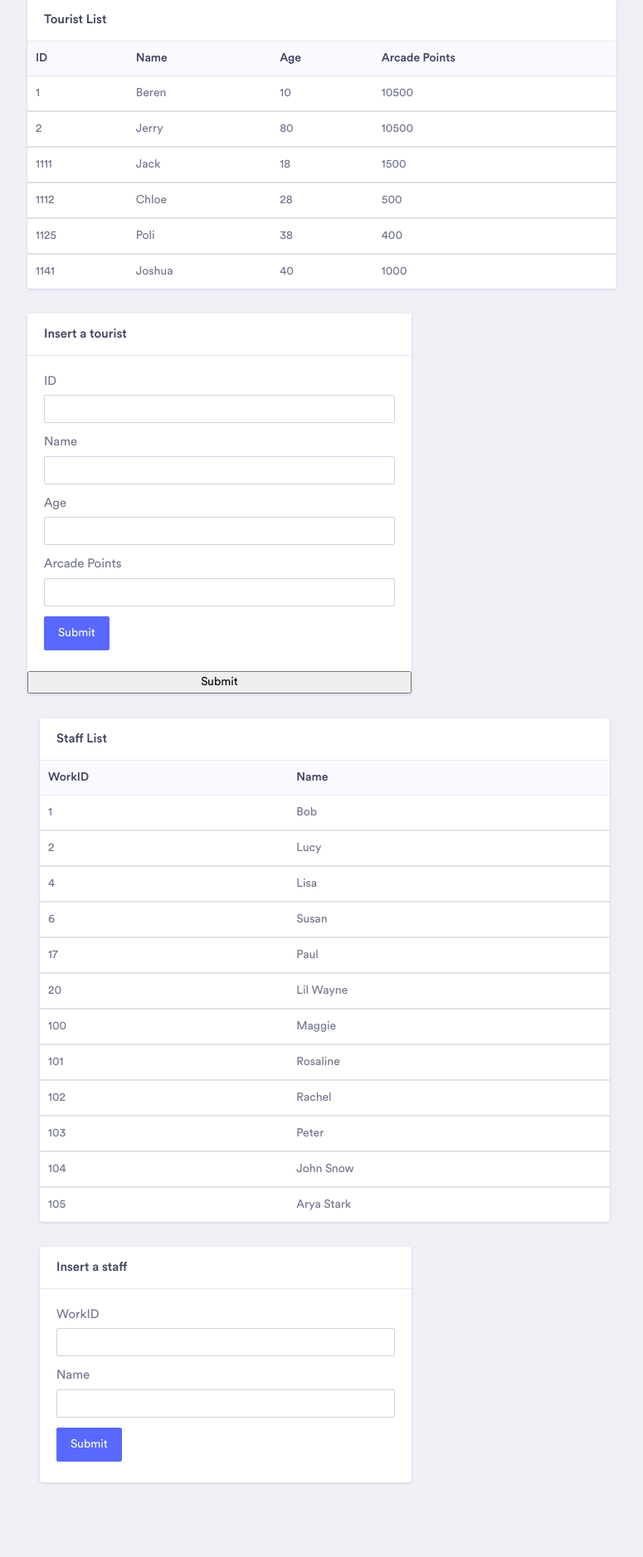
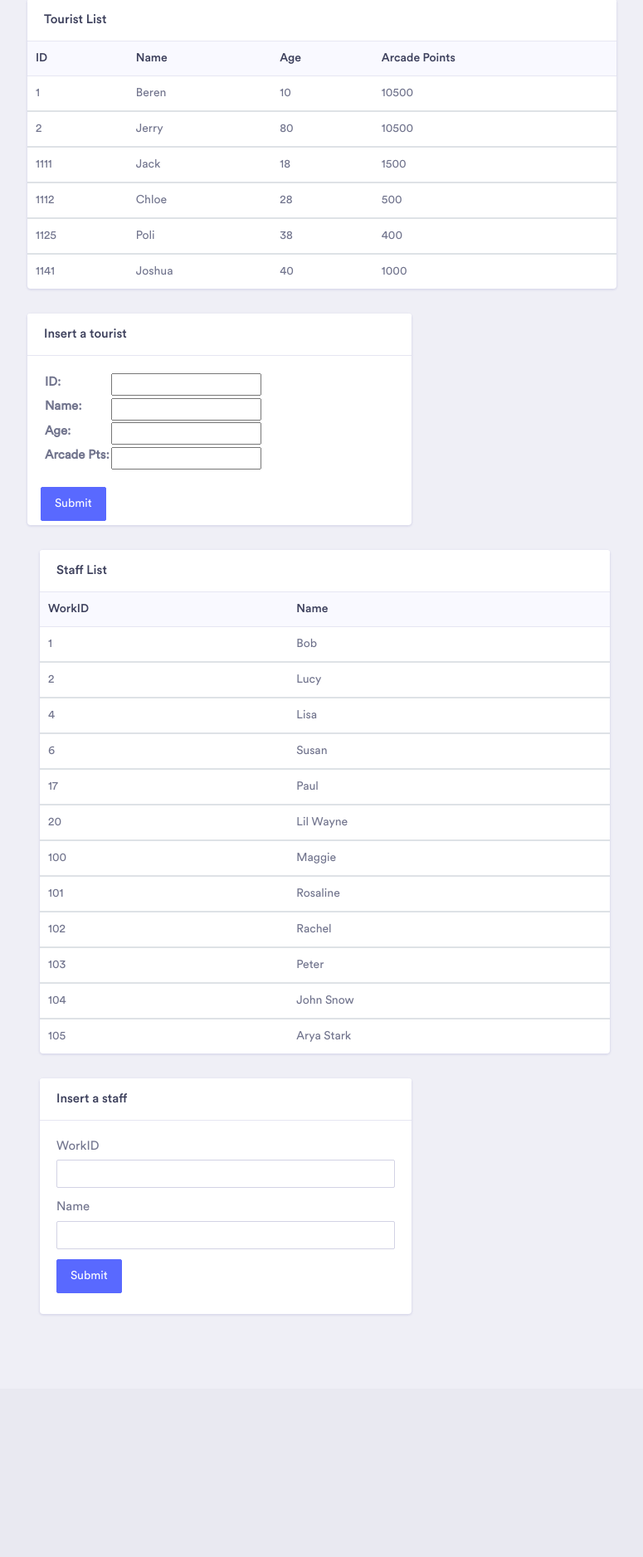
Before and after one commit to blackswanblood/APMS, a Django app: page /SystemSite/insertion.html/ in a window 1280 px wide. Shown: the part 150-2027 px from the top of the page at 83% size, without its empty margins (261-1036 px from the left). After the commit the page ends 1734 px from the top, so only its background shows below. Run offline with Django 3.2, Linux system fonts and the light colour scheme; data comes from the database, SQL or seed files in the repository; both versions use the stored data as it was after the commit; some libraries are stand-ins or nearby versions.

Commit message:
completed forms feature for insert

```diff
--- a/AmusementPark/SystemSite/forms.py
+++ b/AmusementPark/SystemSite/forms.py
@@ -2,6 +2,6 @@ from django import forms
 
 class NameForm(forms.Form):
     ID = forms.IntegerField(label = 'ID')
-    Name = forms.CharField(label = 'Name')
+    Name = forms.CharField(label = 'Name', max_length = 100)
     Age = forms.IntegerField(label = 'Age')
-    Arcadept = forms.IntegerField(label = 'Arcadept')
+    Arcadept = forms.IntegerField(label = 'Arcade Pts')
--- a/AmusementPark/SystemSite/templates/SystemSite/index.html
+++ b/AmusementPark/SystemSite/templates/SystemSite/index.html
@@ -256,7 +256,7 @@
                                 <div class="card border-3 border-top border-top-primary">
                                     {% if tourist_list %}
                                     <div class="card-body">
-                                        <h5 class="text-muted">Stuff Number</h5>
+                                        <h5 class="text-muted">Staff Number</h5>
                                         <div class="metric-value d-inline-block">
                                             <h1 class="mb-1">{{staff_count}}</h1>
                                             {% else %}
--- a/AmusementPark/SystemSite/templates/SystemSite/insertion.html
+++ b/AmusementPark/SystemSite/templates/SystemSite/insertion.html
@@ -76,7 +76,7 @@
                     <div class="ecommerce-widget">
 
 
-                <div class="row">
+                    <div class="row">
                             <!-- Tourist List -->
                             <div class="col-xl-9 col-lg-12 col-md-6 col-sm-12 col-12">
                                 <div class="card">
@@ -117,32 +117,18 @@
                             <div class="card">
                                 <h5 class="card-header">Insert a tourist</h5>
                                 <div class="card-body">
-                                    <form action="./" id="basicform" data-parsley-validate="" method="post">
-                                        <div class="form-group">
-                                            <label for="inputUserName">ID</label>
-                                            <input id="ID" type="text" value="{{current_ID}}" data-parsley-trigger="change" required=""  autocomplete="off" class="form-control">
+                                    <form action="./"  method="post">
+                                        {% csrf_token %}
+                                        <table>
+                                            {{form.as_table}}
+                                        </table>
                                         </div>
-                                        <div class="form-group">
-                                            <label for="inputEmail">Name</label>
-                                            <input id="inputEmail" type="text" value = "{{current_Name}}" data-parsley-trigger="change" required=""  autocomplete="off" class="form-control">
-                                        </div>
-                                        <div class="form-group">
-                                            <label for="inputPassword">Age</label>
-                                            <input id="inputPassword" type="text" value="{{current_Age}}"  required="" class="form-control">
-                                        </div>
-                                        <div class="form-group">
-                                            <label for="inputRepeatPassword">Arcade Points</label>
-                                            <input id="inputRepeatPassword" type="text" value = "{{current_arcadepts}}" required="" class="form-control">
-                                        </div>
-                                            <div class="col-sm-6 pl-0">
+                                            <div class="col-sm-6 pl-3">
                                                 <p>
                                                     <button type="submit" class="btn btn-space btn-primary">Submit</button>
                                                 </p>
                                             </div>
                                         </div>
-                                    {% csrf_token %}
-                                    {{form}}
-                                    <input type="submit" value="Submit">
                                     </form>
                                 </div>
                             </div>
@@ -203,7 +189,6 @@
                                 </div>
                             </div>
                         </div>
-                        </div>
                     </div>
                 </div>
             </div>
--- a/AmusementPark/SystemSite/views.py
+++ b/AmusementPark/SystemSite/views.py
@@ -1,5 +1,6 @@
 from django.shortcuts import render
 from django.http import HttpResponse
+from django.http import HttpResponseRedirect
 from django.template import loader
 from django.db import connection
 from .forms import NameForm
@@ -82,9 +83,24 @@ def insertion(request):
     tourist_list = view_table('Tourist')
     staff_list = view_table('Staff')
     template = loader.get_template('SystemSite/insertion.html')
+
+    if request.method == 'POST':
+        form = NameForm(request.POST)
+        if form.is_valid():
+                ID = form.cleaned_data['ID']
+                Name = form.cleaned_data['Name']
+                Age = form.cleaned_data['Age']
+                Arcadept = form.cleaned_data['Arcadept']
+                with connection.cursor() as cursor:
+                    cursor.execute("INSERT INTO Tourist VALUES (%s,%s,%s,%s)", [ID ,Name, Age, Arcadept])
+                return HttpResponseRedirect('./')
+    else:
+        form = NameForm()
+
     context = {
         'tourist_list': tourist_list,
-        'staff_list': staff_list
+        'staff_list': staff_list,
+        'form': form
     }
     return HttpResponse(template.render(context, request))
 
@@ -94,17 +110,3 @@ def view_table(name):
         cursor.execute("SELECT * FROM " + name)
         table = cursor.fetchall()
     return table
-
-
-def get_infoTourist(request):
-    with connection.cursor() as cursor:
-        if request.method == 'POST':
-            form = NameForm(request.POST)
-            if form.is_valid():
-                ID = form.cleaned_data['ID']
-                Age = form.cleaned_data['Age']
-                Name = form.cleaned_data['Name']
-                Arcadept = form.cleaned_data['Arcadept']
-                cursor.execute("INSERT INTO Tourist VALUES (%s,%s,%s,%s)", [ID ,Age,Name ,Arcadept])
-
-    return render(request, 'SystemSite/insertion.html', {'form': form})
```
Also changed, not shown: AmusementPark/db.sqlite3.
